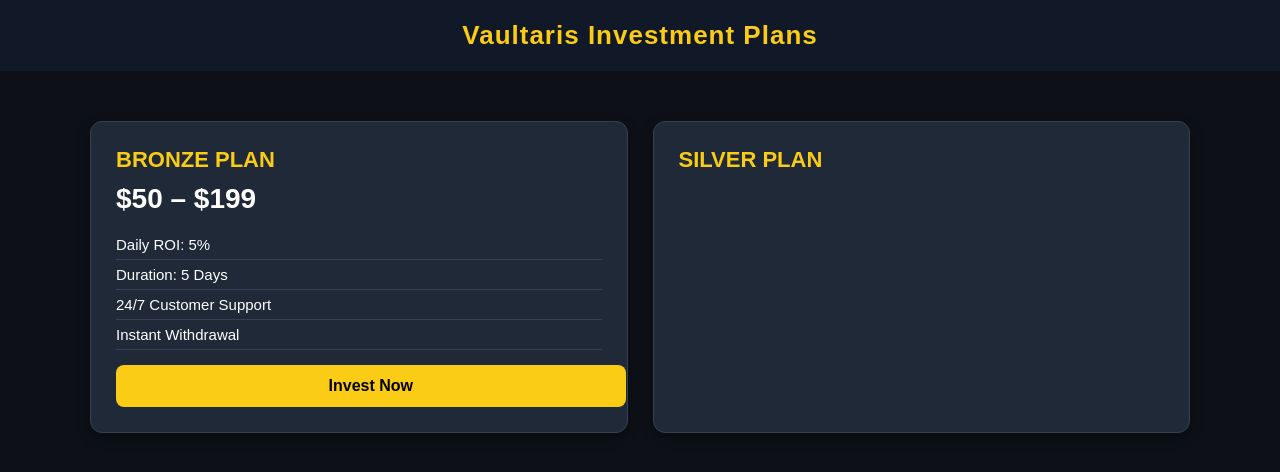
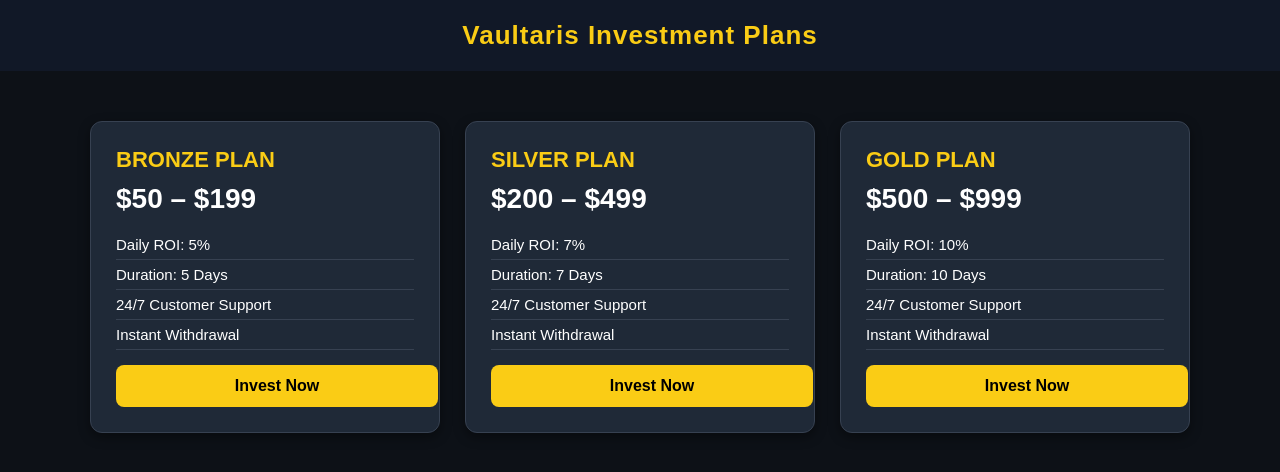
Before and after one commit to Vaultaris-pixel/vaultaris-pixel.github.io, a plain HTML site: page plans.html in a window 1280 px wide. Drawn offline with Linux system fonts and the light colour scheme.

Commit message:
Update plans.html

```diff
--- a/plans.html
+++ b/plans.html
@@ -114,4 +114,30 @@
     <!-- Silver Plan -->
     <div class="plan-box">
         <div class="plan-title">Silver Plan</div>
-        <div class="plan-price
+        <div class="plan-price">$200 – $499</div>
+        <ul>
+            <li>Daily ROI: 7%</li>
+            <li>Duration: 7 Days</li>
+            <li>24/7 Customer Support</li>
+            <li>Instant Withdrawal</li>
+        </ul>
+        <a class="btn" href="#">Invest Now</a>
+    </div>
+
+    <!-- Gold Plan -->
+    <div class="plan-box">
+        <div class="plan-title">Gold Plan</div>
+        <div class="plan-price">$500 – $999</div>
+        <ul>
+            <li>Daily ROI: 10%</li>
+            <li>Duration: 10 Days</li>
+            <li>24/7 Customer Support</li>
+            <li>Instant Withdrawal</li>
+        </ul>
+        <a class="btn" href="#">Invest Now</a>
+    </div>
+
+</div>
+
+</body>
+</html>
```
